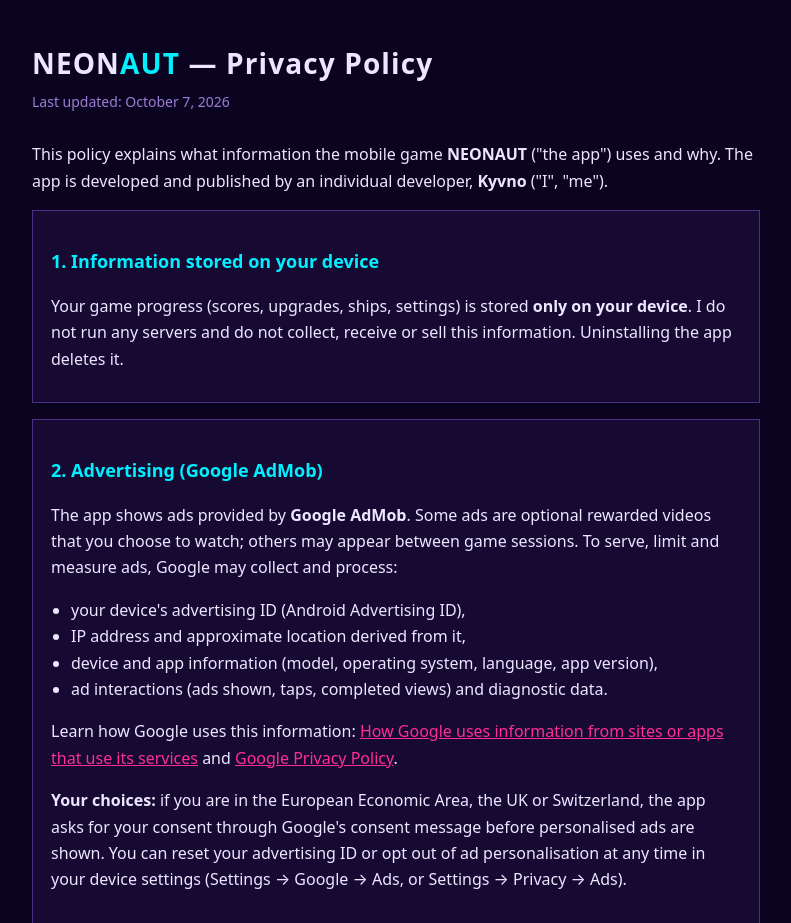
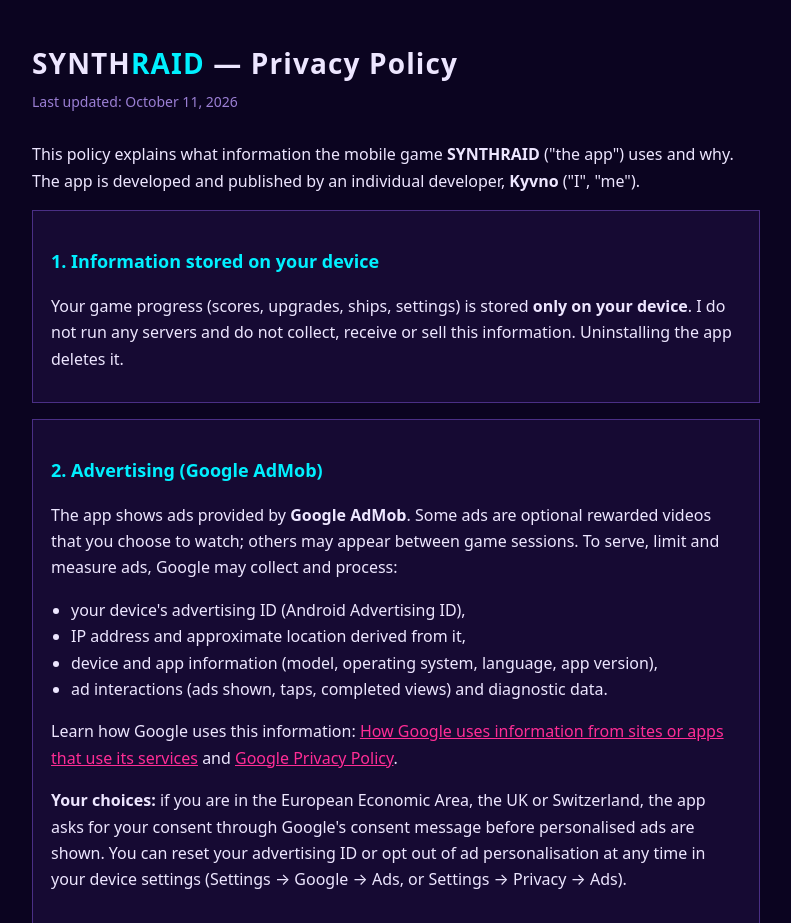
Before and after one commit to kyvnodev/kyvno, a plain HTML site: page privacy.html in a window 1280 px wide. Shown: the top 923 px of the page, without its empty margins (244-1035 px from the left). Drawn offline with Linux system fonts and the light colour scheme.

Commit message:
Update privacy.html

```diff
--- a/privacy.html
+++ b/privacy.html
@@ -3,7 +3,7 @@
 <head>
 <meta charset="utf-8">
 <meta name="viewport" content="width=device-width, initial-scale=1">
-<title>NEONAUT — Privacy Policy</title>
+<title>SYNTHRAID — Privacy Policy</title>
 <style>
   :root{--bg:#0B0420;--panel:#160A33;--ink:#EDE6FF;--dim:#9B7FD4;--cyan:#00F0FF;--pink:#FF2D95}
   *{box-sizing:border-box}
@@ -20,10 +20,10 @@
 </head>
 <body>
 <main>
-  <h1>NEON<span>AUT</span> — Privacy Policy</h1>
-  <p class="date">Last updated: October 7, 2026</p>
+  <h1>SYNTH<span>RAID</span> — Privacy Policy</h1>
+  <p class="date">Last updated: October 11, 2026</p>
 
-  <p>This policy explains what information the mobile game <b>NEONAUT</b> ("the app") uses and why.
+  <p>This policy explains what information the mobile game <b>SYNTHRAID</b> ("the app") uses and why.
   The app is developed and published by an individual developer, <b>Kyvno</b> ("I", "me").</p>
 
   <section>
```
